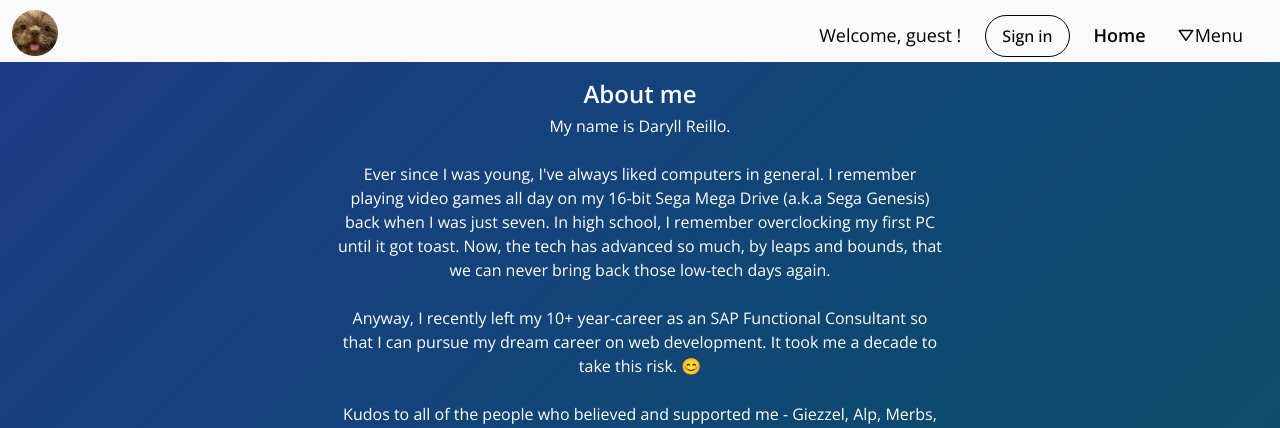
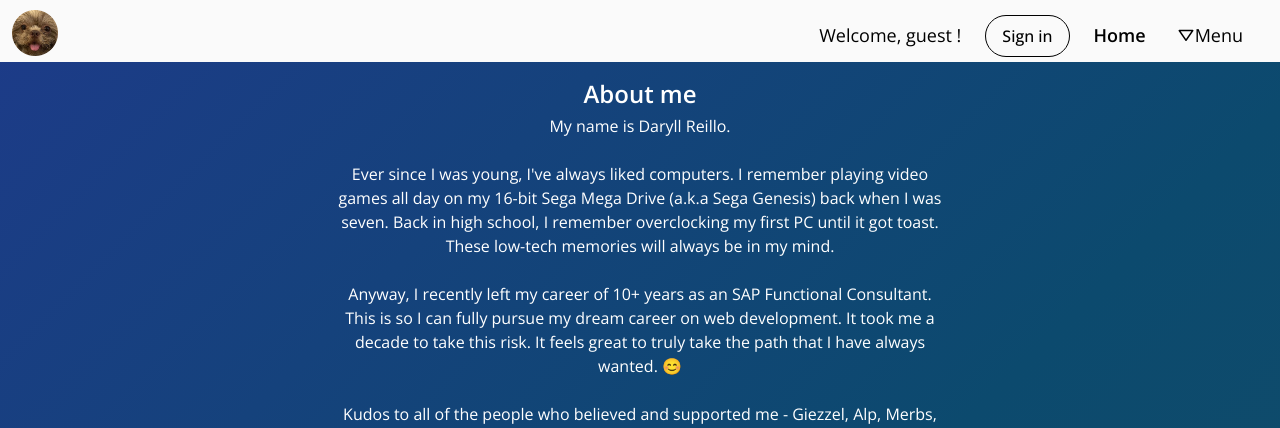
Before and after one commit to daryllreillo/full-stack-demo, a Next.js app: page /aboutme in a window 1280 px wide. Shown: the top 428 px of the page. Built offline with nearby package versions, Linux system fonts and the light colour scheme; no server answers.

Commit message:
minor content changes

```diff
--- a/src/app/aboutme/page.tsx
+++ b/src/app/aboutme/page.tsx
@@ -8,20 +8,20 @@ import GenericLoader from '../_components/UI/Loading/GenericLoader';
 
 const AboutMePage: React.FC = () => {
   return (
-    <main className="flex flex-col justify-between items-center h-[93vh] min-h-[750px] w-[100%] bg-cust-image-mainpage bg-cust-size-mainpage animate-cust-animation-mainpage selection:bg-none">
+    <main className="flex flex-col justify-between items-center h-[93vh] min-h-[750px] w-[100%] bg-cust-image-mainpage bg-cust-size-mainpage animate-cust-animation-mainpage selection:bg-none text-sm sm:text-base">
       <section className="w-full sm:w-[90vw] md:w-[80vw] lg:w-[70vw] xl:w-[50vw] 2xl:w-[40vw] min-h-[500px] mt-4 text-center mx-6 [&>p]:mx-4 [&>p]:text-white [&>p]:cursor-default">
-        <h2 className="text-mainfg text-center mb-1 text-2xl font-semibold cursor-default">About me</h2>
+        <h2 className="text-mainfg text-center mb-1 text-xl font-semibold cursor-default sm:text-2xl">About me</h2>
         <p>My name is Daryll Reillo. </p>
         <br />
         <p>
-          Ever since I was young, I&apos;ve always liked computers in general. I remember playing video games all day on my 16-bit Sega Mega Drive (a.k.a Sega
-          Genesis) back when I was just seven. In high school, I remember overclocking my first PC until it got toast. Now, the tech has
-          advanced so much, by leaps and bounds, that we can never bring back those low-tech days again.
+          Ever since I was young, I&apos;ve always liked computers. I remember playing video games all day on my 16-bit Sega Mega Drive (a.k.a Sega
+          Genesis) back when I was seven. Back in high school, I remember overclocking my first PC until it got toast. These low-tech memories will always be in
+          my mind.
         </p>
         <br />
         <p>
-          Anyway, I recently left my 10+ year-career as an SAP Functional Consultant so that I can pursue my dream career on web development. It took me a
-          decade to take this risk. 😊
+          Anyway, I recently left my career of 10+ years as an SAP Functional Consultant. This is so I can fully pursue my dream career on web development. It
+          took me a decade to take this risk. It feels great to truly take the path that I have always wanted. 😊
         </p>
         <br />
         <p>Kudos to all of the people who believed and supported me - Giezzel, Alp, Merbs, Ralph, and all of you. I love you all.</p>
```
